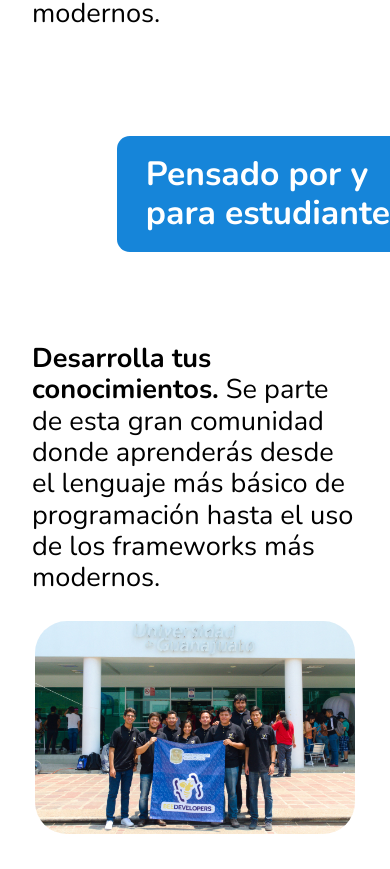
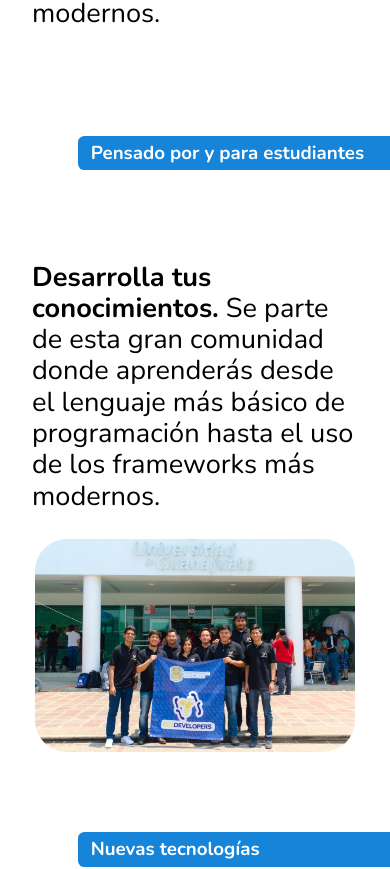
Before and after one commit to BeeDevelopers/WebPage, a React (Create React App) app: page / in a window 390 px wide. Shown: the part 1717-2586 px from the top of the page. Built offline with nearby package versions, Linux system fonts and the light colour scheme.

Commit message:
separador responsivo

```diff
--- a/src/components/css/nosotros.module.css
+++ b/src/components/css/nosotros.module.css
@@ -61,7 +61,7 @@
     height: auto !important;
 }
 
-@media(max-width: 768px){
+@media(max-width: 768px) {
     .container {
         flex-direction: column;
     }
--- a/src/components/css/separador.module.css
+++ b/src/components/css/separador.module.css
@@ -13,12 +13,9 @@
     margin-right: -10%;
     padding: 0;
     padding-left: 1.8rem;
-
     align-items: center;
-
     background-color: #1685D9;
     border-radius: 0.8rem;
-
     font-size: 1.8rem;
     color: white;
 }
@@ -30,3 +27,21 @@
     margin-bottom: 0.0rem;
     color: white;
 }
+
+@media(max-width: 768px) {
+
+    .separador {
+        margin-left: 20%;
+        max-width: 80%;
+    }
+    .separador_container {
+        font-size: 1rem;
+        border-radius: 0.4rem;
+        padding-left: 0.8rem;
+    }
+
+    .separador_titulo {
+        padding-top: 0.4rem;
+        padding-bottom: 0.4rem;
+    }
+}
```
